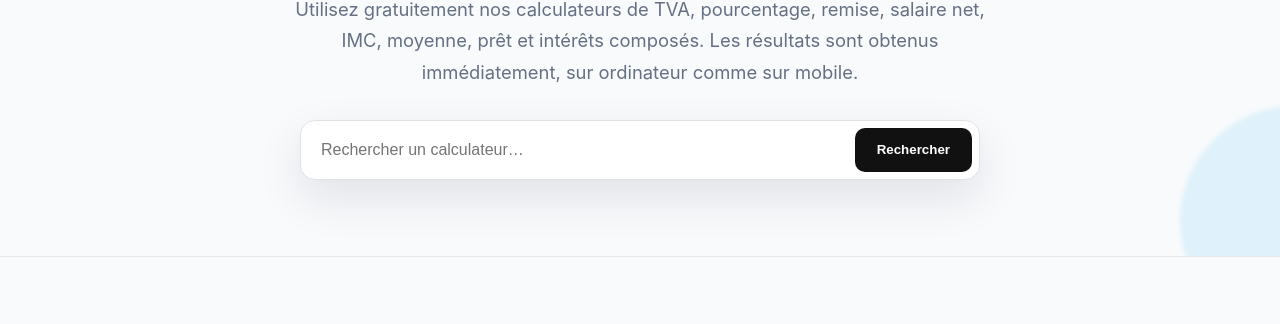
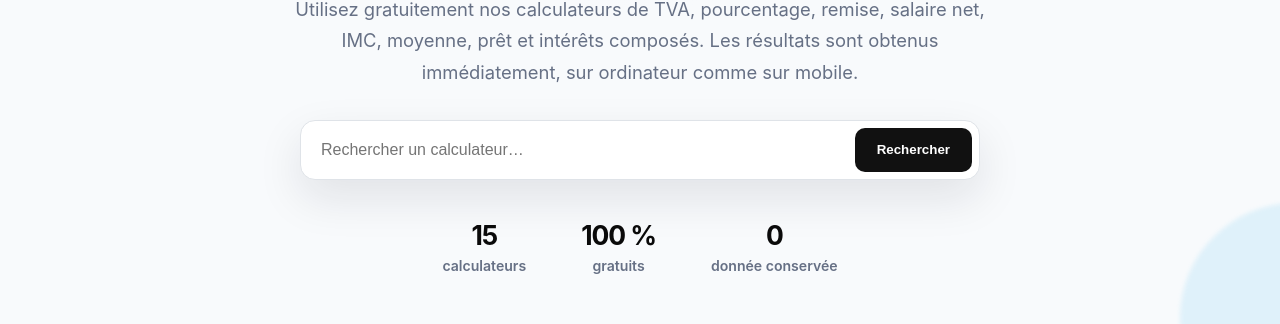
Before and after one commit to antoineaudinet075-crypto/CalculFast, a website: page index.html in a window 1280 px wide. Shown: the part 410-734 px from the top of the page. Drawn offline with Linux system fonts and the light colour scheme.

Commit message:
Update index.html

```diff
--- a/index.html
+++ b/index.html
@@ -74,6 +74,27 @@
           >
           <button type="button" onclick="filterTools()">Rechercher</button>
         </div>
+                </div>
+
+        <div class="hero-stats">
+          <div class="hero-stat">
+            <strong>15</strong>
+            <span>calculateurs</span>
+          </div>
+
+          <div class="hero-stat">
+            <strong>100 %</strong>
+            <span>gratuits</span>
+          </div>
+
+          <div class="hero-stat">
+            <strong>0</strong>
+            <span>donnée conservée</span>
+          </div>
+        </div>
+
+      </div>
+    </section>
       </div>
     </section>
 
```
